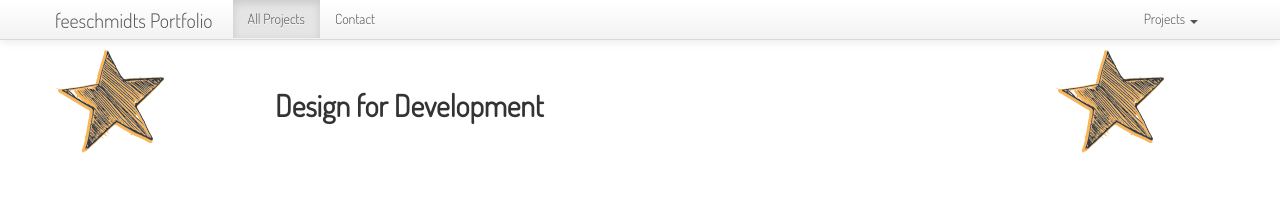
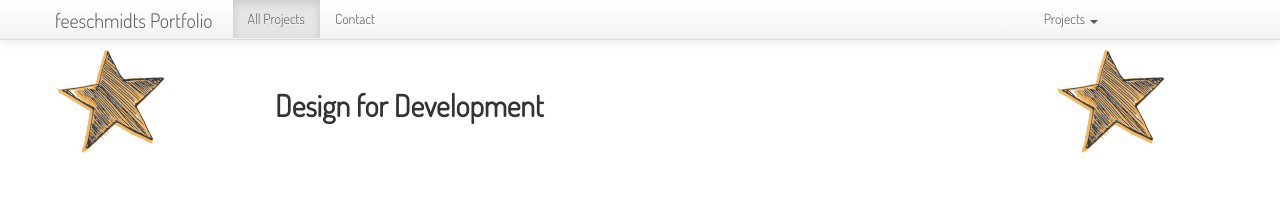
Before and after one commit to feeschmidts/feeschmidts.github.com, a Jekyll site: the page built from projects.html, in a window 1280 px wide. Shown: the top 203 px of the page. Built offline with Jekyll 4.4.1, drawn with Linux system fonts in a browser that asks for light colours; some web fonts are replaced; comment, search, counter and statistics services are not loaded.

Commit message:
Updated dropdown, added margin [hack]

```diff
--- a/_layouts/default.html
+++ b/_layouts/default.html
@@ -13,8 +13,9 @@
   <link href='http://fonts.googleapis.com/css?family=Courgette' rel='stylesheet' type='text/css'>
   <link href='http://fonts.googleapis.com/css?family=The+Girl+Next+Door' rel='stylesheet' type='text/css'>
   <script src="static/js/jquery-1.7.2.min.js"></script>
+  <script src="static/bootstrap/js/bootstrap.js"></script>
   <script src="static/js/bootstrap.carousel.js"></script>
-  <script src="static/js/bootstrap-dropdown.js"></script>
+  <!--<script src="static/js/bootstrap-dropdown.js"></script>-->
   <script src="static/js/bootstrap-button.js"></script>
   <script src="static/js/bootstrap-tooltip.js"></script>
   <title>feeschmidts | Portfolio</title>
@@ -56,7 +57,7 @@
           </ul>
 
           <ul class="nav nav-pills" style="float:right">
-            <li class="dropdown" id="menu1">
+            <li class="dropdown" id="drop3" style="margin-right:100px">
               <a class="dropdown-toggle" data-toggle="dropdown" href="#menu1">
                 Projects
                 <b class="caret"></b>
--- a/index.html
+++ b/index.html
@@ -222,7 +222,7 @@
 
 </div>
 
-<footer class="footer">
+<footer>
       <div>
         <p><a href="www.twitter.com/feeschmidts">Get in touch</a> and follow her blogs about <a href="designerlymethods.wordpress.com">design methods & collaborative workshops</a> or <a href="craftythingsmade.wordpress.com">tech and colourful ideas</a></p>
 
@@ -232,7 +232,7 @@
     </div>
   </div>-->
 
-      <p class="small">All content is provided by feeschmidts, all right reserved unless otherwise stated under the creative commons attribbution non-commercial licence. Page's source code on <a href="www.github.com/feeschmidts">github</a> using twitter bootstrap and jekyll.</p>
+      <p class="small">All content is provided by feeschmidts, all right reserved unless otherwise stated under the creative commons attribbution non-commercial licence. Page's source code on <a href="www.github.com/feeschmidts">github</a> using <a href="http://twitter.github.com/bootstrap/">twitter bootstrap</a> and <a href="http://jekyllrb.com/">jekyll.</a></p>
     </div>
     </footer>
 
```
Also changed, not shown: other parts of _layouts/default.html (+3 -2 lines).
